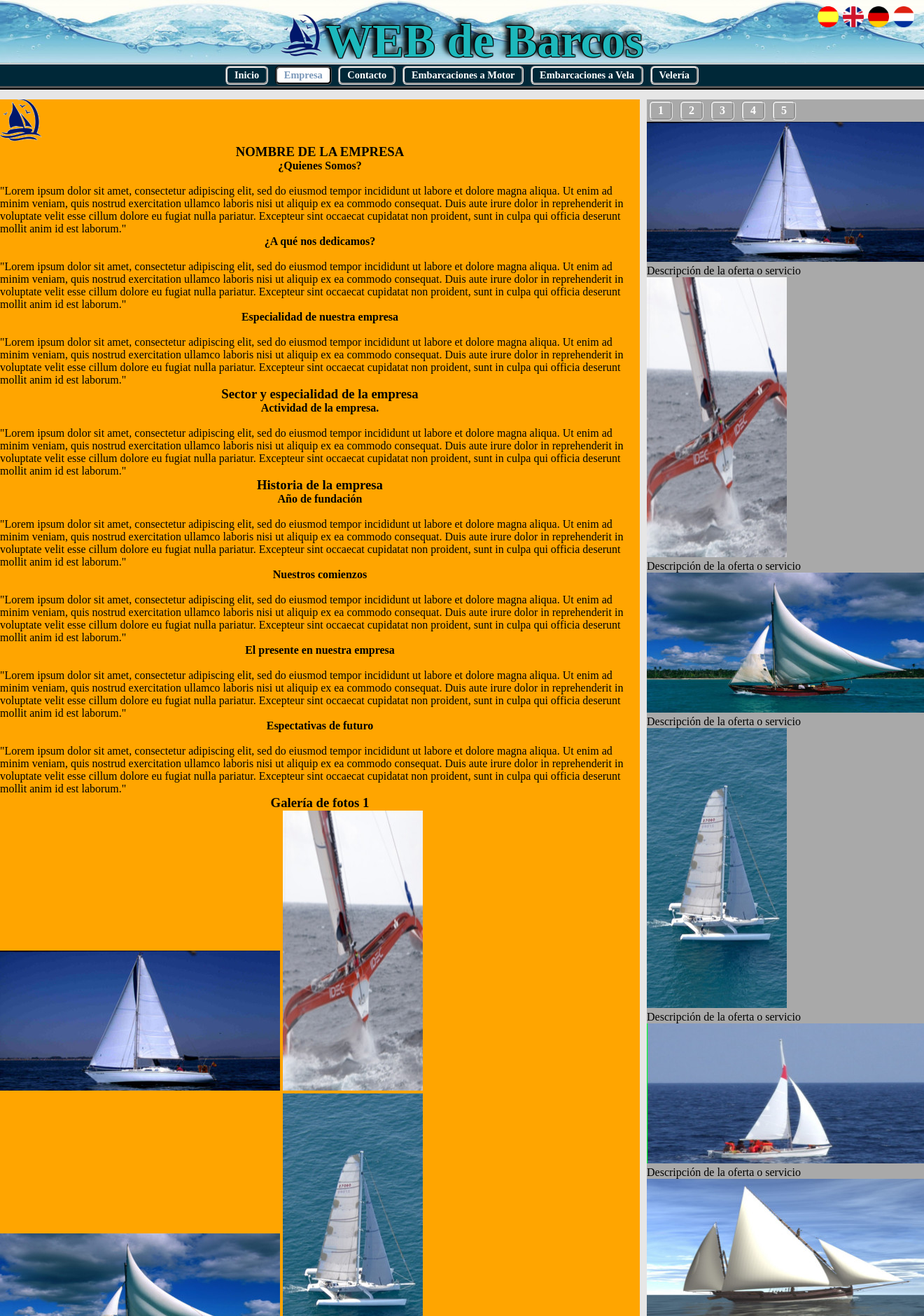
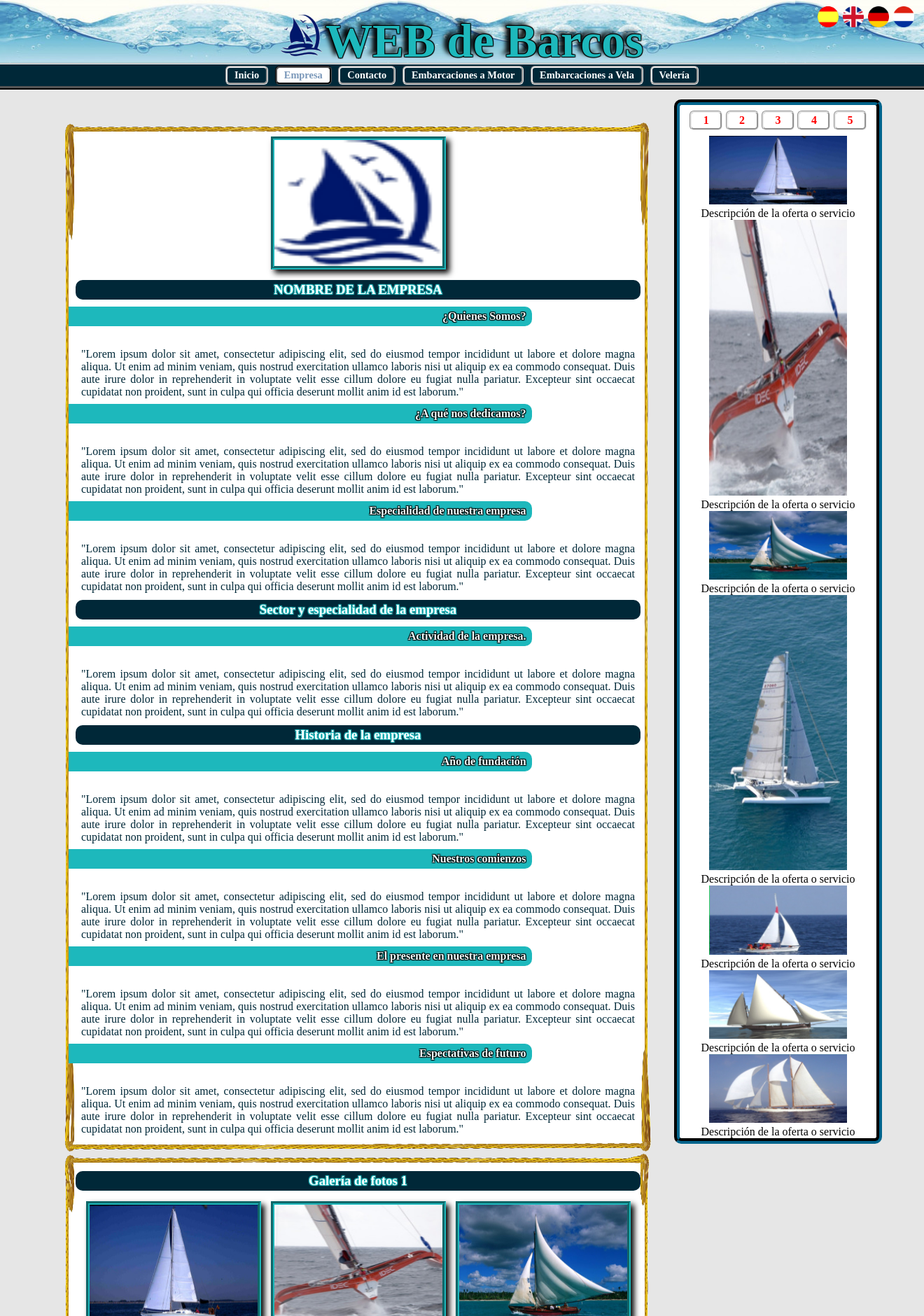
Before and after one commit to fryntiz/ProgramacionWeb, a PHP site: page /empresa.html in a window 1320 px wide. Shown: the top 1880 px of the page at 70% size. Run offline with PHP 8.4, Linux system fonts and the light colour scheme.

Commit message:
Estilos adaptados

```diff
--- a/UnaDeBarcos/CSS/1000.css
+++ b/UnaDeBarcos/CSS/1000.css
@@ -26,7 +26,22 @@ Esta parte es el contenido
 ------------------------------------------
 */
 	#cajacontenido {
+		display: block;
 	}
+	#contenido {
+		width: 90%;
+		margin-bottom: 10px;
+	}
+
+/*
+------------------------------------------
+Esta parte es el Menú a la Derecha
+------------------------------------------
+*/
+	#menuderecha {
+		width: 90%;
+	}
+
 /*
 ------------------------------------------
 Esta parte es el pie de página
--- a/UnaDeBarcos/CSS/1200.css
+++ b/UnaDeBarcos/CSS/1200.css
@@ -26,7 +26,25 @@ Esta parte es el contenido
 ------------------------------------------
 */
 	#cajacontenido {
+		display: flex;
+		min-width: 1001px;
+		max-width: 1200px;
 	}
+	#contenido {
+		flex: 3;
+		margin-top: 0;
+	}
+
+/*
+------------------------------------------
+Esta parte es el Menú a la Derecha
+------------------------------------------
+*/
+	#menuderecha {
+		margin-top: 0;
+		flex: 1;
+	}
+
 /*
 ------------------------------------------
 Esta parte es el pie de página
--- a/UnaDeBarcos/CSS/600.css
+++ b/UnaDeBarcos/CSS/600.css
@@ -26,7 +26,22 @@ Esta parte es el contenido
 ------------------------------------------
 */
 	#cajacontenido {
+		display: block;
 	}
+	#contenido {
+		width: 85%;
+		margin-bottom: 5px;
+	}
+
+/*
+------------------------------------------
+Esta parte es el Menú a la Derecha
+------------------------------------------
+*/
+	#menuderecha {
+		width: 85%;
+	}
+
 /*
 ------------------------------------------
 Esta parte es el pie de página
--- a/UnaDeBarcos/CSS/styles.css
+++ b/UnaDeBarcos/CSS/styles.css
@@ -117,28 +117,90 @@ Esta parte es el contenido
 #cajacontenido {
 	margin: auto;
 	margin-top: 14px;
-	display: flex;
 }
 #cajaportada {
 	min-width: 576px;
 	max-width: 1200px;
+	border: 7px groove black;
 }
 #contenido {
-	margin-right: 5px;
+	margin: auto;
+	padding: 30px;
 	top: 0;
-	background-color: orange;
-	flex: 3;
 }
+SECTION ARTICLE {
+	margin: 3px;
+	background-color: white;
+	border: 15px solid transparent;
+	border-image: url(../images/border.png) 10% stretch;
+	align-content: center;
+	text-align: center;
+}
+SECTION ARTICLE P {
+	margin: 8px;
+	color: #002838;
+	text-align: justify;
+}
+SECTION ARTICLE H3 {
+	color: white;
+	padding: 3px;
+	background-color: #002838;
+	text-shadow: 1px 1px 1px #1DB8BC,
+		-1px 1px 1px #1DB8BC,
+		1px -1px 1px #1DB8BC,
+		-1px -1px 1px #1DB8BC;
+	border-radius: 10px;
+	margin: 10px 0;
+}
+SECTION ARTICLE H4 {
+	width: 80%;
+	margin: 5px 5px 5px -10px;
+	padding: 5px 8px;
+	text-align: right;
+	color: azure;
+	background-color: #1DB8BC;
+	border-radius: 0 10px 10px 0;
+	text-shadow: 1px 1px 1px black,
+		-1px 1px 1px black,
+		1px -1px 1px black,
+		-1px -1px 1px black;
+}
+SECTION ARTICLE IMG {
+	width: 240px;
+	height: 180px;
+	margin: 5px;
+	vertical-align: middle;
+	align-content: center;
+	border: 5px groove #1DB8BC;
+	box-shadow: 5px 5px 8px black;
+}
+
 /*
 ------------------------------------------
 Esta parte es el Menú a la Derecha
 ------------------------------------------
 */
 #menuderecha {
-	width: 30%;
-	margin-left: 5px;
-	background-color: darkgray;
-	flex: 1;
+	margin: auto;
+	background-color: white;
+	border: 8px groove #002838;
+	border-radius: 10px;
+	text-align: center;
+}
+#menuderecha NAV UL A LI {
+	width: 7.5%;
+	margin: 8px 0.2px;
+	color: red;
+}
+#menuderecha NAV UL A LI:hover {
+	color: white;
+	background-color: dodgerblue;
+}
+#menuderechagaleria {
+
+}
+#menuderechagaleria IMG{
+	width: 70%;
 }
 
 /*
@@ -183,21 +245,20 @@ Esta parte es Index
 */
 #cajaportada {
 	margin: auto;
-	background-image: url(../images/portada/portada.png);
-	background-repeat: no-repeat;
-	background-position: center;
-	background-size: contain;
+	background-image: url(../images/portada/portada.jpg);
+	background-repeat: repeat;
 	background-color: black;
 	align-content: center;
 	vertical-align: middle;
 	text-align: center;
 	align-items: center;
+	border-radius: 20px;
 }
 .fotosportadas {
 	margin: 12px 2px;
 	vertical-align: middle;
 	border: 6px groove white;
-	box-shadow: 8px 8px 10px #1DB8BC;
+	box-shadow: 8px 8px 10px black;
 	opacity: 0.7;
 }
 .fotosportadas:hover {
```
